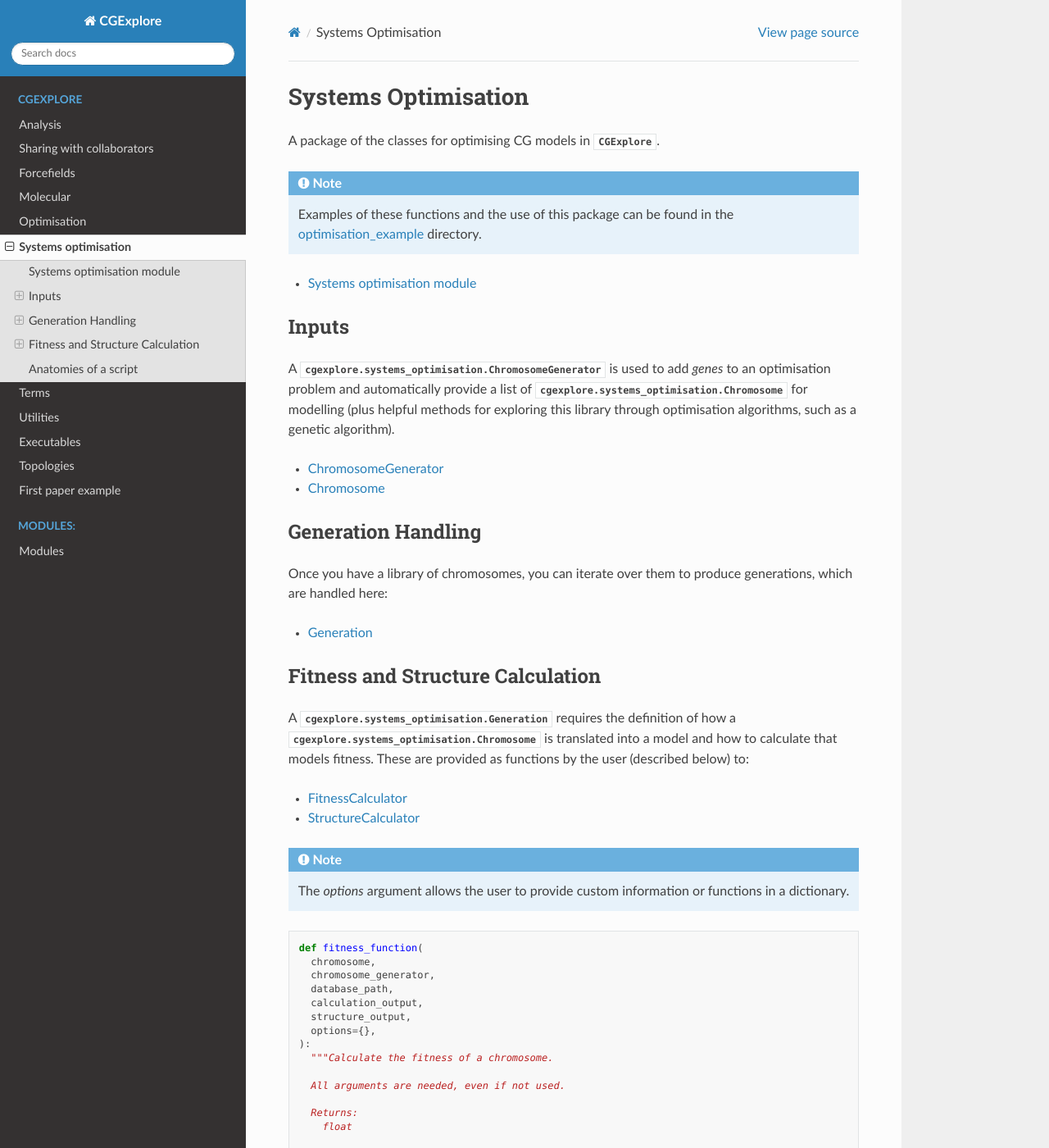
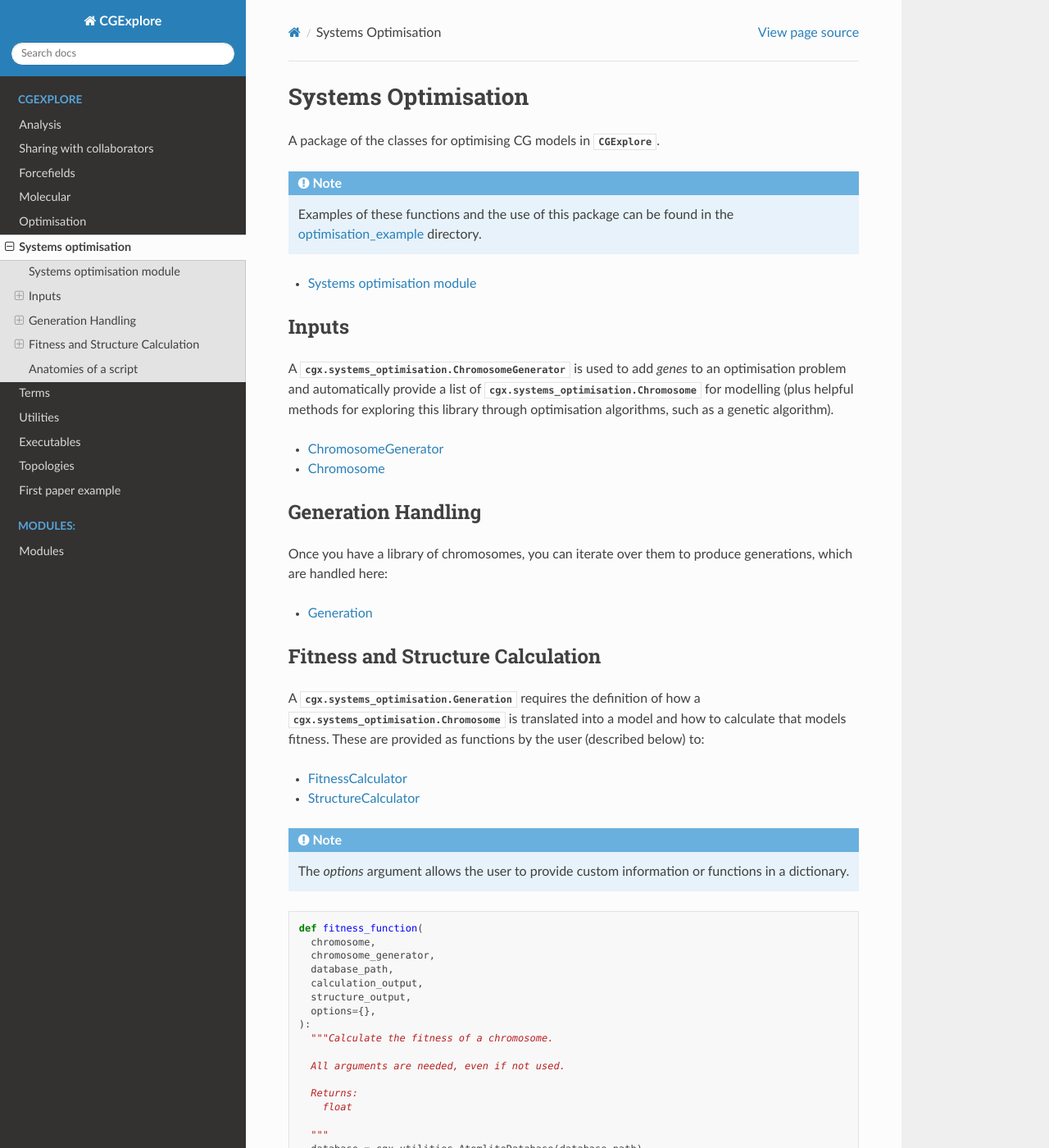
Before and after one commit to andrewtarzia/CGExplore, a Sphinx documentation site: the page built from docs/source/systems_optimisation.rst, in a window 1280 px wide and 1400 px high. Shown: the whole window at 82% size. Built offline with Sphinx 7.4.7 and the Read the Docs theme 3.1.0, drawn with Linux system fonts in a browser that asks for light colours; some of the changed text lies outside the part shown.

Commit message:
Update docs.

```diff
--- a/docs/source/forcefields.rst
+++ b/docs/source/forcefields.rst
@@ -11,12 +11,12 @@ All of these forcefields interface with `OpenMM`.
 
 
 There is a lot of flexibility in how this code is used, however, `OpenMM`
-requires a :class:`cgexplore.forcefields.ForcedSystem`.
+requires a :class:`cgx.forcefields.ForcedSystem`.
 
 .. note::
 
-   Actually use :class:`cgexplore.forcefields.AssignedSystem` or
-   :class:`cgexplore.forcefields.MartiniSystem`.
+   Actually use :class:`cgx.forcefields.AssignedSystem` or
+   :class:`cgx.forcefields.MartiniSystem`.
 
 .. note::
 
--- a/docs/source/molecular.rst
+++ b/docs/source/molecular.rst
@@ -34,7 +34,7 @@ Precursors
 ----------
 
 These classes provide interfaces between `stk` and :mod:`.CGExplore`. A
-:class:`cgexplore.molecular.Precursor` contains an :class:`stk.BuildingBlock`
+:class:`cgx.molecular.Precursor` contains an :class:`stk.BuildingBlock`
 for molecule construction.
 
 .. toctree::
--- a/docs/source/systems_optimisation.rst
+++ b/docs/source/systems_optimisation.rst
@@ -18,9 +18,9 @@ A package of the classes for optimising CG models in :mod:`.CGExplore`.
 Inputs
 ------
 
-A :class:`cgexplore.systems_optimisation.ChromosomeGenerator` is used to add
+A :class:`cgx.systems_optimisation.ChromosomeGenerator` is used to add
 `genes` to an optimisation problem and automatically provide a list of
-:class:`cgexplore.systems_optimisation.Chromosome` for modelling (plus helpful
+:class:`cgx.systems_optimisation.Chromosome` for modelling (plus helpful
 methods for exploring this library through optimisation algorithms, such as a
 genetic algorithm).
 
@@ -45,8 +45,8 @@ generations, which are handled here:
 Fitness and Structure Calculation
 ---------------------------------
 
-A :class:`cgexplore.systems_optimisation.Generation` requires the definition of
-how a :class:`cgexplore.systems_optimisation.Chromosome` is translated into a
+A :class:`cgx.systems_optimisation.Generation` requires the definition of
+how a :class:`cgx.systems_optimisation.Chromosome` is translated into a
 model and how to calculate that models fitness. These are provided as functions
 by the user (described below) to:
 
@@ -78,7 +78,7 @@ by the user (described below) to:
       float
 
     """
-    database = cgexplore.utilities.AtomliteDatabase(database_path)
+    database = cgx.utilities.AtomliteDatabase(database_path)
     target_pore = 2
     name = f"{chromosome.prefix}_{chromosome.get_string()}"
 
@@ -114,7 +114,7 @@ by the user (described below) to:
     All arguments are needed, even if not used.
 
     """
-    database = cgexplore.utilities.AtomliteDatabase(database_path)
+    database = cgx.utilities.AtomliteDatabase(database_path)
     # Build structure.
     topology_str, topology_fun = chromosome.get_topology_information()
     building_blocks = chromosome.get_building_blocks()
@@ -162,7 +162,7 @@ features.
 .. code-block:: python
 
     # Define the chromosome generator, holding all the changeable genes.
-    chromo_it = cgexplore.systems_optimisation.ChromosomeGenerator(
+    chromo_it = cgx.systems_optimisation.ChromosomeGenerator(
         prefix=prefix,
         present_beads=(abead, bbead, cbead, dbead),
         vdw_bond_cutoff=2,
@@ -180,11 +180,11 @@ features.
     # Set some basic building blocks up. This should be run by an algorithm
     # later.
     chromo_it.add_gene(
-        iteration=(cgexplore.molecular.TwoC1Arm(bead=bbead, abead1=cbead),),
+        iteration=(cgx.molecular.TwoC1Arm(bead=bbead, abead1=cbead),),
         gene_type="precursor",
     )
     chromo_it.add_gene(
-        iteration=(cgexplore.molecular.ThreeC1Arm(bead=abead, abead1=dbead),),
+        iteration=(cgx.molecular.ThreeC1Arm(bead=abead, abead1=dbead),),
         gene_type="precursor",
     )
 
@@ -223,8 +223,8 @@ for brevity):
 .. code-block:: python
 
   # Define the structure and fitness calculators.
-  fitness_calculator = cgexplore.systems_optimisation.FitnessCalculator(...)
-  structure_calculator = cgexplore.systems_optimisation.StructureCalculator(...)
+  fitness_calculator = cgx.systems_optimisation.FitnessCalculator(...)
+  structure_calculator = cgx.systems_optimisation.StructureCalculator(...)
 
   # Set a random number generator for consistency. Normally, run over multiple
   # seeds.
@@ -238,7 +238,7 @@ for brevity):
   # This holds the generational information.
   generations = []
   # Define a generation!
-  generation = cgexplore.systems_optimisation.Generation(
+  generation = cgx.systems_optimisation.Generation(
       chromosomes=initial_population,
       fitness_calculator=fitness_calculator,
       structure_calculator=structure_calculator,
@@ -282,7 +282,7 @@ for brevity):
       merged_chromosomes.extend(generation.select_best(selection_size=5))
 
       # Define the new generation and run its structures and fitness.
-      generation = cgexplore.systems_optimisation.Generation(
+      generation = cgx.systems_optimisation.Generation(
           chromosomes=chromo_it.dedupe_population(merged_chromosomes),
           ...
       )
@@ -296,7 +296,7 @@ for brevity):
 
       # Select the best of the generation for the next generation.
       best = generation.select_best(selection_size=selection_size)
-      generation = cgexplore.systems_optimisation.Generation(
+      generation = cgx.systems_optimisation.Generation(
           chromosomes=chromo_it.dedupe_population(best),
           ...
       )
--- a/docs/source/terms.rst
+++ b/docs/source/terms.rst
@@ -8,8 +8,8 @@ A package of the forcefield terms used in `CGExplore`.
 
   Terms module <_autosummary/cgexplore.terms>
 
-As with the discussion of the :class:`cgexplore.forcefields.ForceFieldLibrary`,
-all terms have the actual term (e.g., :class:`cgexplore.terms.Bond`) and a
+As with the discussion of the :class:`cgx.forcefields.ForceFieldLibrary`,
+all terms have the actual term (e.g., :class:`cgx.terms.Bond`) and a
 `Target` and `TargerRange` class, which assist the user in defining variable
 forcefields for a single term.
 
```
Also changed, not shown: docs/source/index.rst (+2 -10 lines).
